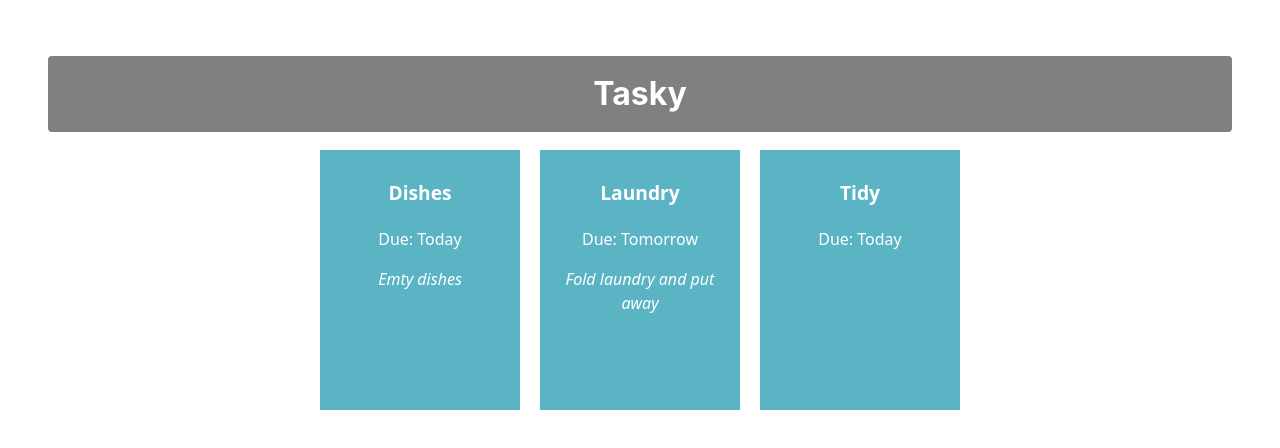
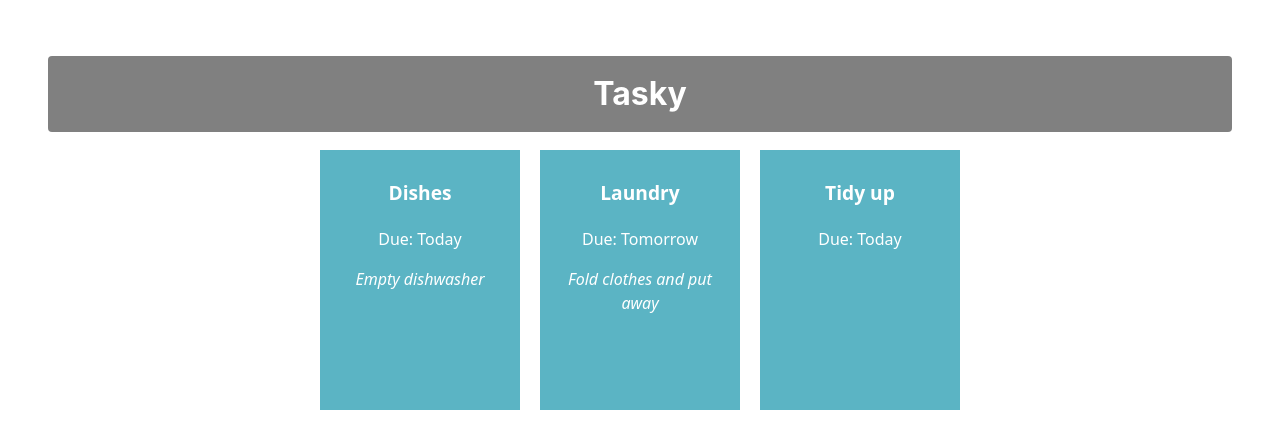
Before and after one commit to AiridasBalkus/react-basics-labs, a React (Vite) app in the folder tasky/: page / in a window 1280 px wide. Shown: the top 448 px of the page. Built offline with nearby package versions, Linux system fonts and the light colour scheme.

Commit message:
Added task state

```diff
--- a/tasky/src/App.jsx
+++ b/tasky/src/App.jsx
@@ -1,17 +1,25 @@
 import './App.css';
+import React, { useState } from 'react';
 import Task from './components/Task';
 
 
 function App() {
+    const [ taskState, setTaskState ] = useState({
+    tasks: [
+      { title:"Dishes", description: "Empty dishwasher", deadline: "Today" },
+      { title: "Laundry", description: "Fold clothes and put away", deadline: "Tomorrow" },
+      { title: "Tidy up", deadline: "Today" }
+    ]
+  });
   return (
-        <div className="container">
+    <div className="container">
       <h1>Tasky</h1>
-      <Task title="Dishes" deadline="Today" description="Emty dishes"> Empty the diswasher </Task>
-          <Task title="Laundry" deadline="Tomorrow" description="Fold laundry and put away">
-    </Task>
-      <Task title = "Tidy" deadline = "Today"/>
+      <Task title={taskState.tasks[0].title} deadline={taskState.tasks[0].deadline} description={taskState.tasks[0].description} />
+      <Task title={taskState.tasks[1].title} deadline={taskState.tasks[1].deadline} description={taskState.tasks[1].description} />
+      <Task title={taskState.tasks[2].title} deadline={taskState.tasks[2].deadline} description={taskState.tasks[2].description} />
     </div>
   );
+
 }
 
 
```
